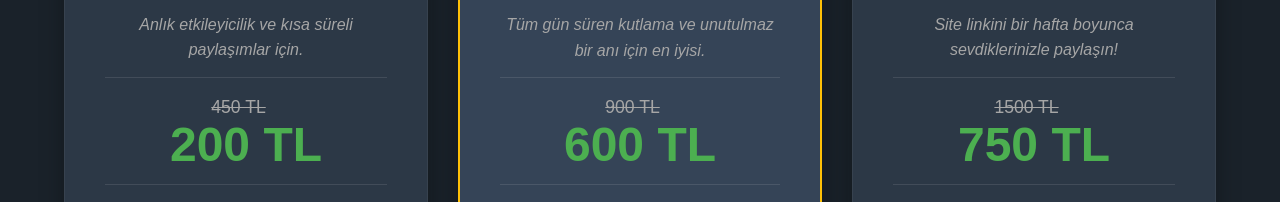
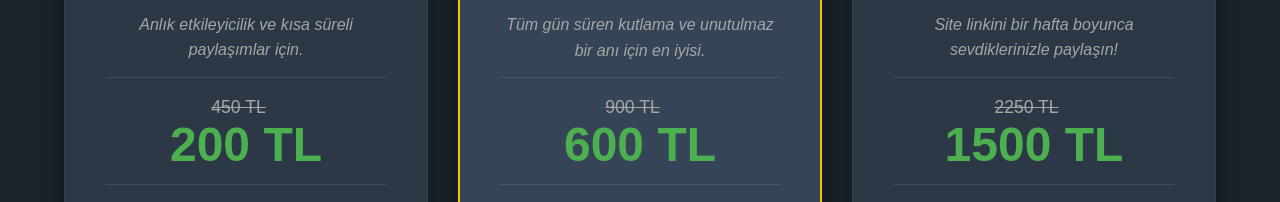
Before and after one commit to wuffy131-beep/bakim-oryus, a plain HTML site: page index.html in a window 1280 px wide. Shown: the part 1125-1327 px from the top of the page. Drawn offline with nearby package versions, Linux system fonts and the light colour scheme.

Commit message:
Update index.html

```diff
--- a/index.html
+++ b/index.html
@@ -482,8 +482,8 @@
                     <h3>Haftalık Anılar</h3>
                     <p class="sub-text">Site linkini bir hafta boyunca sevdiklerinizle paylaşın!</p>
                     <div class="price-box">
-                        <span class="old-price">1500 TL</span>
-                        <span class="new-price">750 TL</span>
+                        <span class="old-price">2250 TL</span>
+                        <span class="new-price">1500 TL</span>
                     </div>
                     <ul class="features">
                         <li><i class="fas fa-check-circle"></i> **7 GÜN** Tam Erişim</li>
```
